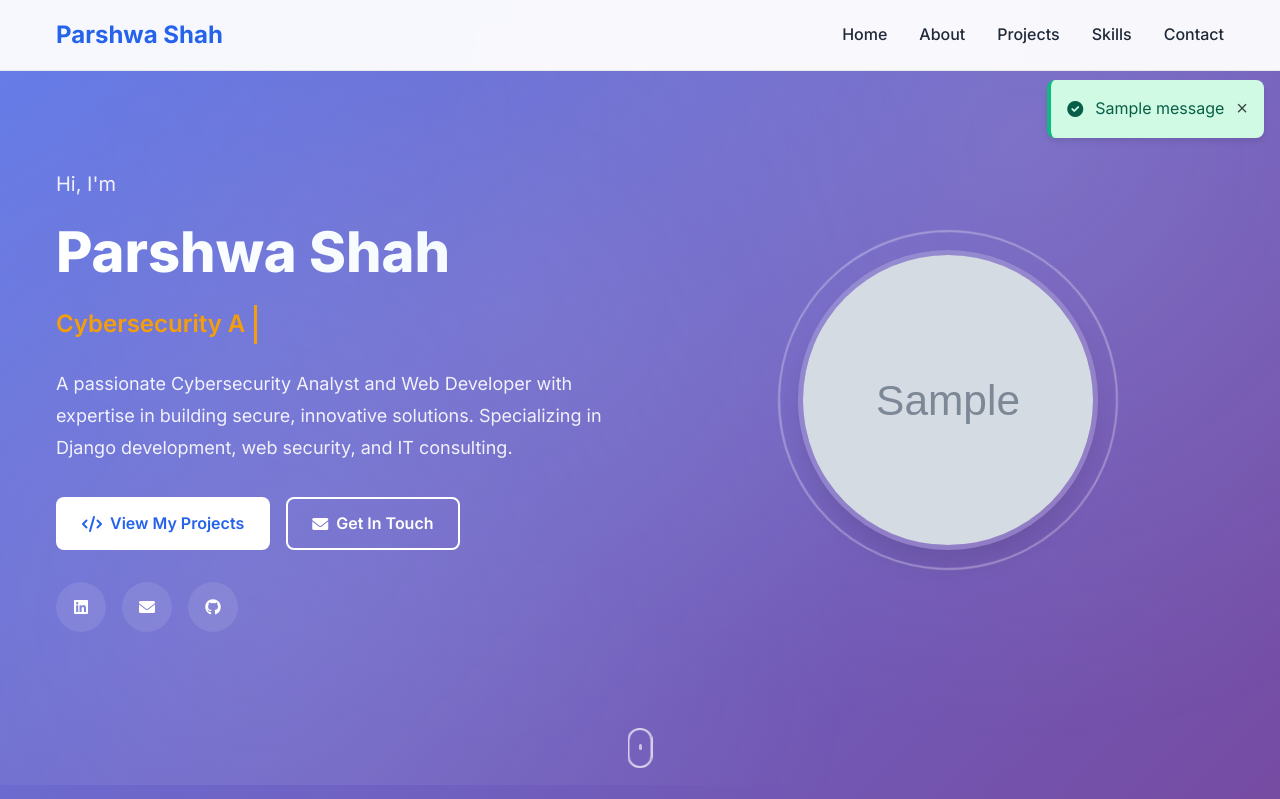
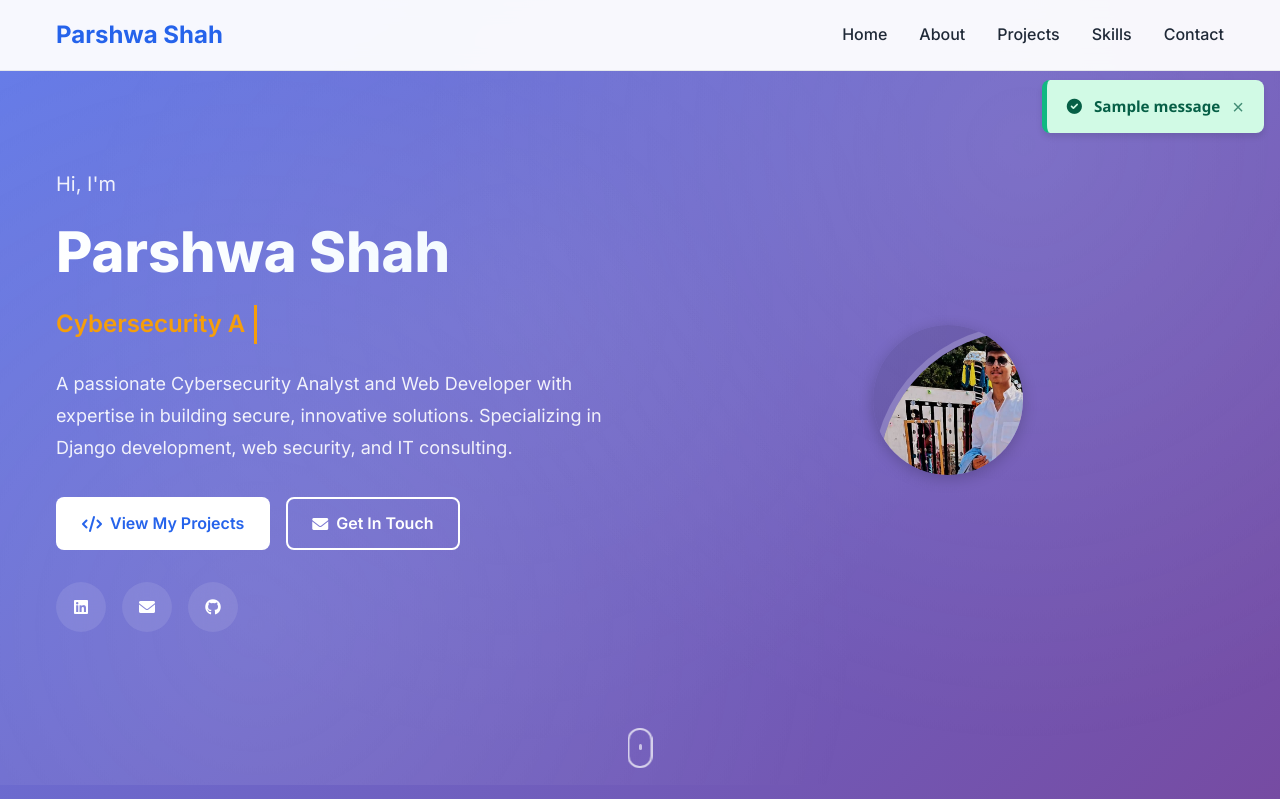
Before and after one commit to Parshwa09/portfolio09, a Django app: template details/templates/details/home.html in a window 1280 px wide. Shown: the top 799 px of the page. Run offline with Django 5.2, Linux system fonts and the light colour scheme; the template is opened without the code that fills it: most values are stand-ins (such as "Sample title", 1, 10 or a date in 2020); grey boxes marked "Sample" are stand-in pictures; one stand-in notice (Sample message) is shown.

Commit message:
Personal details portfolio

```diff
--- a/details/static/details/css/style.css
+++ b/details/static/details/css/style.css
@@ -311,34 +311,36 @@ body {
 
 .hero-image {
     display: flex;
+    align-items: center;
     justify-content: center;
-    align-items: center;
+    padding: 20px;
 }
 
 .image-container {
     position: relative;
-    width: 300px;
-    height: 300px;
+    width: 150px;  /* 👈 Smaller size */
+    height: 150px;
+    overflow: hidden;
+    border-radius: 50%;
+    box-shadow: 0 4px 15px rgba(0, 0, 0, 0.2);
 }
 
-.profile-img {
+img.profile-img {
     width: 100%;
     height: 100%;
     object-fit: cover;
-    border-radius: 50%;
-    border: 5px solid rgba(255, 255, 255, 0.2);
-    box-shadow: var(--shadow-heavy);
+    display: block;
 }
 
 .image-overlay {
     position: absolute;
-    top: -20px;
-    left: -20px;
-    right: -20px;
-    bottom: -20px;
-    border: 2px solid rgba(255, 255, 255, 0.3);
+    top: 0;
+    left: 0;
+    width: 100%;
+    height: 100%;
     border-radius: 50%;
-    animation: rotate 20s linear infinite;
+    background: rgba(0, 0, 0, 0.1);
+    transition: background 0.3s ease;
 }
 
 @keyframes rotate {
@@ -715,82 +717,117 @@ section {
 }
 
 /* Messages */
+/* Floating Messages */
 .messages-container {
     position: fixed;
     top: 80px;
     right: 1rem;
     z-index: 1100;
     max-width: 400px;
+    display: flex;
+    flex-direction: column;
+    gap: 0.75rem;
+    pointer-events: none; /* clicks pass through except on alerts */
 }
 
 .alert {
     display: flex;
     align-items: center;
     gap: 0.75rem;
-    padding: 1rem;
-    margin-bottom: 0.5rem;
+    padding: 1rem 1.25rem;
     border-radius: 0.5rem;
-    box-shadow: var(--shadow-medium);
-    animation: slideIn 0.3s ease-out;
+    box-shadow: 0 4px 6px rgba(0,0,0,0.1);
+    animation: slideIn 0.3s ease forwards;
+    pointer-events: auto; /* allow interaction with close button */
+    font-family: 'Segoe UI', Tahoma, Geneva, Verdana, sans-serif;
+    font-weight: 600;
+    font-size: 0.95rem;
+    line-height: 1.4;
+    user-select: none;
+    position: relative;
+    overflow: hidden;
 }
 
+/* Success */
 .alert-success {
-    background: #d1fae5;
+    background-color: #d1fae5;
     color: #065f46;
-    border-left: 4px solid #10b981;
+    border-left: 5px solid #10b981;
 }
 
+/* Error */
 .alert-error {
-    background: #fee2e2;
+    background-color: #fee2e2;
     color: #991b1b;
-    border-left: 4px solid #ef4444;
+    border-left: 5px solid #ef4444;
 }
 
+/* Warning */
 .alert-warning {
-    background: #fef3c7;
+    background-color: #fef3c7;
     color: #92400e;
-    border-left: 4px solid #f59e0b;
+    border-left: 5px solid #f59e0b;
 }
 
+/* Info */
 .alert-info {
-    background: #dbeafe;
+    background-color: #dbeafe;
     color: #1e40af;
-    border-left: 4px solid #3b82f6;
+    border-left: 5px solid #3b82f6;
 }
 
+/* Close button */
 .alert-close {
-    background: none;
+    background: transparent;
     border: none;
     font-size: 1.25rem;
+    color: inherit;
     cursor: pointer;
     margin-left: auto;
     opacity: 0.7;
-    transition: var(--transition);
+    transition: opacity 0.25s ease;
+    display: flex;
+    align-items: center;
+    justify-content: center;
+    padding: 0;
+    line-height: 1;
 }
 
 .alert-close:hover {
     opacity: 1;
 }
 
+/* Animations */
 @keyframes slideIn {
-    from {
+    0% {
         transform: translateX(100%);
         opacity: 0;
     }
-    to {
+    60% {
+        transform: translateX(-10%);
+        opacity: 1;
+    }
+    100% {
         transform: translateX(0);
         opacity: 1;
     }
 }
 
 .fade-in {
-    animation: fadeIn 0.5s ease-out;
+    animation: fadeIn 0.5s ease forwards;
 }
 
 @keyframes fadeIn {
-    from { opacity: 0; transform: translateY(20px); }
-    to { opacity: 1; transform: translateY(0); }
+    from {
+        opacity: 0;
+        transform: translateY(20px);
+    }
+    to {
+        opacity: 1;
+        transform: translateY(0);
+    }
 }
+
 
 /* Footer */
 .footer {
--- a/details/static/details/js/main.js
+++ b/details/static/details/js/main.js
@@ -156,46 +156,8 @@ function initAnimations() {
 }
 
 // Form Handling
-function initFormHandling() {
-    const contactForm = document.getElementById('contact-form');
-    if (contactForm) {
-        contactForm.addEventListener('submit', function(e) {
-            e.preventDefault();
 
-            // Get form data
-            const formData = new FormData(this);
-            const submitButton = this.querySelector('button[type="submit"]');
-            const originalText = submitButton.textContent;
 
-            // Show loading state
-            submitButton.textContent = 'Sending...';
-            submitButton.disabled = true;
-
-            // Simulate form submission (replace with actual API call)
-            fetch(this.action, {
-                method: 'POST',
-                body: formData,
-                headers: {
-                    'X-CSRFToken': document.querySelector('[name=csrfmiddlewaretoken]').value
-                }
-            })
-            .then(response => response.json())
-            .then(data => {
-                if (data.success) {
-                    showMessage('Thank you! Your message has been sent successfully.', 'success');
-                    this.reset();
-                } else {
-                    showMessage('Sorry, there was an error sending your message. Please try again.', 'error');
-                }
-            })
-            .catch(error => {
-                showMessage('Sorry, there was an error sending your message. Please try again.', 'error');
-            })
-            .finally(() => {
-                submitButton.textContent = originalText;
-                submitButton.disabled = false;
-            });
-        });
 
         // Real-time validation
         const formInputs = contactForm.querySelectorAll('input, textarea');
@@ -258,39 +220,31 @@ function isValidEmail(email) {
     const emailRegex = /^[^\s@]+@[^\s@]+\.[^\s@]+$/;
     return emailRegex.test(email);
 }
-
-// Message display
 function showMessage(message, type = 'info') {
-    const messagesContainer = document.querySelector('.messages-container') || createMessagesContainer();
+    let messagesContainer = document.querySelector('.messages-container');
+    if (!messagesContainer) {
+        messagesContainer = document.createElement('div');
+        messagesContainer.className = 'messages-container';
+        document.body.appendChild(messagesContainer);
+    }
 
     const messageDiv = document.createElement('div');
     messageDiv.className = `alert alert-${type} fade-in`;
     messageDiv.innerHTML = `
         <i class="fas fa-${getIconForType(type)}"></i>
         ${message}
-        <button type="button" class="alert-close" onclick="this.parentElement.style.display='none';">&times;</button>
+        <button type="button" class="alert-close" onclick="this.parentElement.remove();">&times;</button>
     `;
 
     messagesContainer.appendChild(messageDiv);
 
-    // Auto-remove after 5 seconds
+    // Auto-remove after 5s
     setTimeout(() => {
         if (messageDiv.parentNode) {
             messageDiv.style.opacity = '0';
-            setTimeout(() => {
-                if (messageDiv.parentNode) {
-                    messageDiv.parentNode.removeChild(messageDiv);
-                }
-            }, 300);
+            setTimeout(() => messageDiv.remove(), 300);
         }
     }, 5000);
-}
-
-function createMessagesContainer() {
-    const container = document.createElement('div');
-    container.className = 'messages-container';
-    document.body.appendChild(container);
-    return container;
 }
 
 function getIconForType(type) {
@@ -302,6 +256,15 @@ function getIconForType(type) {
     };
     return icons[type] || 'info-circle';
 }
+
+function createMessagesContainer() {
+    const container = document.createElement('div');
+    container.className = 'messages-container';
+    document.body.appendChild(container);
+    return container;
+}
+
+
 
 // Scroll to Top
 function initScrollToTop() {
--- a/details/templates/details/home.html
+++ b/details/templates/details/home.html
@@ -38,27 +38,26 @@
                     </a>
                 </div>
                 <div class="hero-social">
-                    <a href="https://www.linkedin.com/in/parshwa-shah68a48b25b" target="_blank" rel="noopener noreferrer">
+                    <a href="https://www.linkedin.com/in/parshwa-shah-68a48b25b/?utm_source=share&utm_campaign=share_via&utm_content=profile&utm_medium=android_app" target="_blank" rel="noopener noreferrer">
                         <i class="fab fa-linkedin"></i>
                     </a>
-                    <a href="mailto:parshwa.shah@example.com">
+                    <a href="mailto:parshwa0917@gmail.com">
                         <i class="fas fa-envelope"></i>
                     </a>
-                    <a href="#" target="_blank" rel="noopener noreferrer">
+                    <a href="https://github.com/Parshwa09" target="_blank" rel="noopener noreferrer">
                         <i class="fab fa-github"></i>
                     </a>
                 </div>
             </div>
-            <div class="hero-image">
-                <div class="image-container">
-                    {% if profile.profile_image %}
-                        <img src="{{ profile.profile_image.url }}" alt="Parshwa Shah" class="profile-img">
-                    {% else %}
-                        <img src="{% static 'details/img/profile-placeholder.jpg' %}" alt="Parshwa Shah" class="profile-img">
-                    {% endif %}
-                    <div class="image-overlay"></div>
-                </div>
-            </div>
+           <div class="hero-image">
+    <div class="image-container">
+     <img src="{% static 'details/img/parshwa-new.jpg' %}" alt="Parshwa Shah" class="profile-img" style="width: 300px; height: 300px; object-fit: cover; object-position: top center; border-radius: 50%; border: 6px solid #9a8cd6;">
+
+
+        <div class="image-overlay"></div>
+    </div>
+</div>
+
         </div>
     </div>
     <div class="scroll-indicator">
```
Also changed, not shown: details/models.py (+11 -0 lines), details/templates/details/about.html (+9 -8 lines), details/templates/details/contact.html (+30 -9 lines), details/templates/details/projects.html (+6 -54 lines), details/views.py (+19 -4 lines), portfolio/settings.py (+4 -19 lines), portfolio/urls.py (+8 -4 lines), details/migrations/0001_initial.py (added), details/migrations/__init__.py (added), details/static/details/img/parshwa-new.jpg (added).
